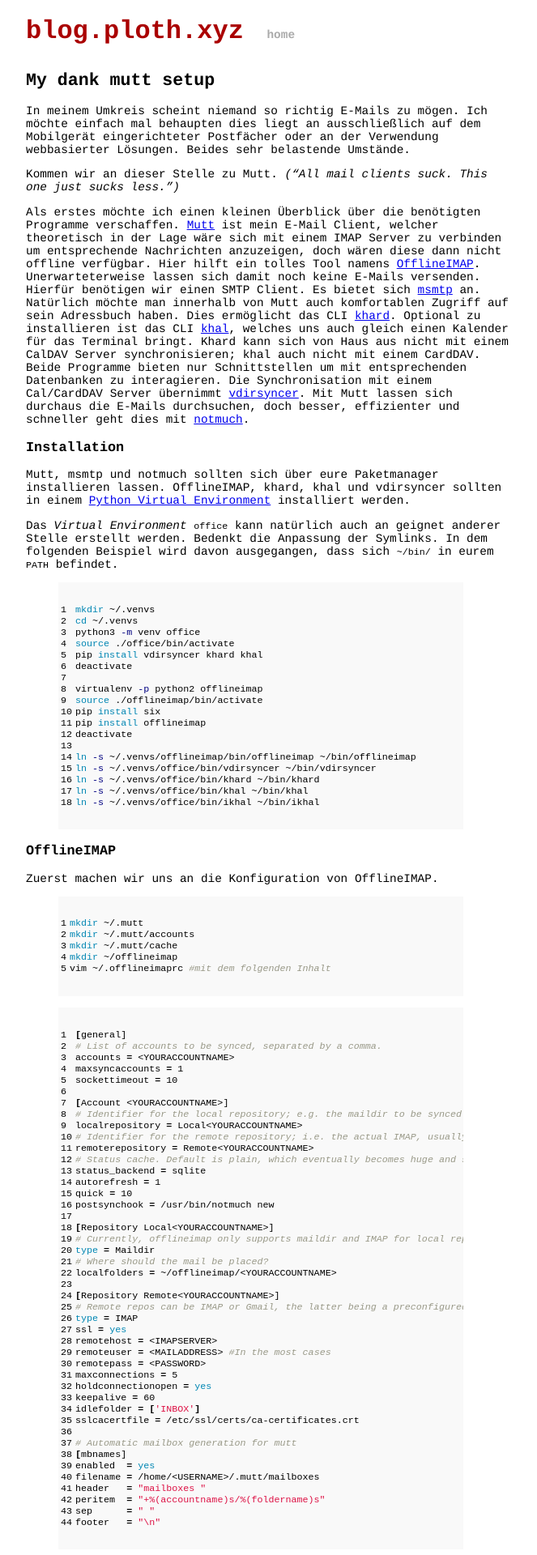
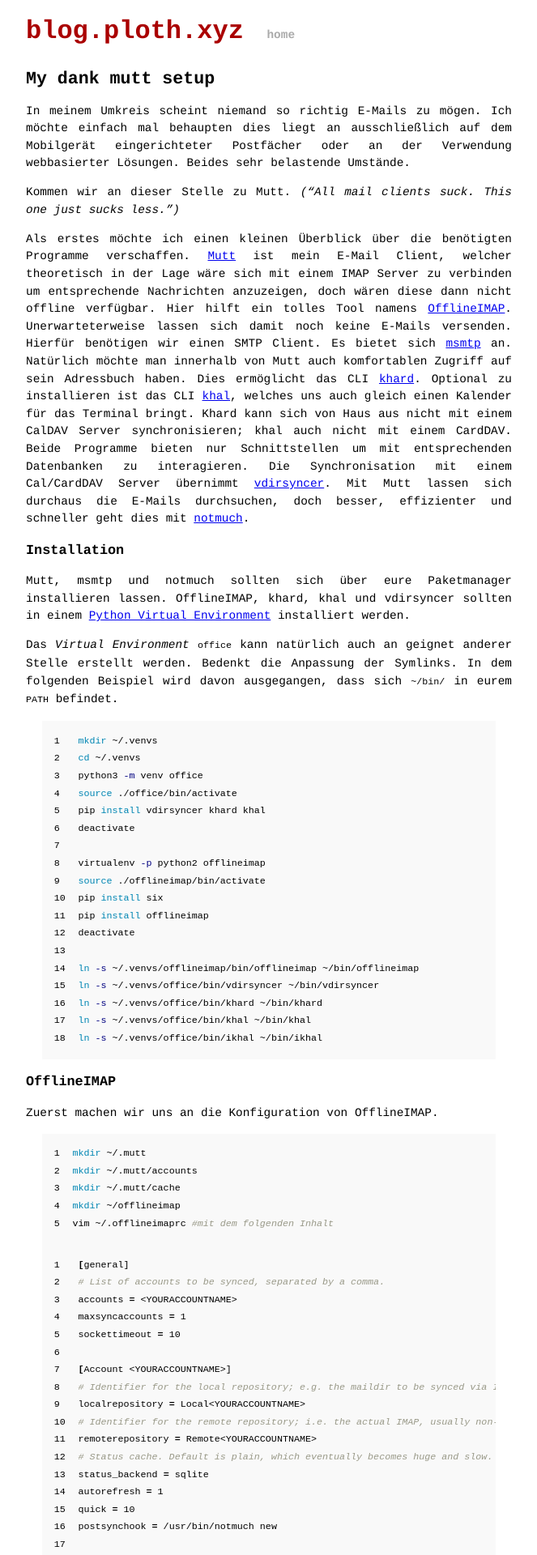
Before and after one commit to ploth/ploth.github.io, a Jekyll site: the page built from _posts/2017-10-31-dank-mutt-setup.md, in a window 1280 px wide. Shown: the top 1920 px of the page at 81% size, without its empty margins (308-971 px from the left). Built offline with Jekyll 4.4.1, drawn with Linux system fonts in a browser that asks for light colours.

Commit message:
Refine style

```diff
--- a/_layouts/post.html
+++ b/_layouts/post.html
@@ -2,7 +2,7 @@
 layout: default
 ---
 
-<div>
+<div class="post">
 {{ content }}
 </div>
 
--- a/css/main.css
+++ b/css/main.css
@@ -11,11 +11,11 @@
 body {
     font-family: Courier, monospace;
     font-size: 90%;
+    width: 600px;
+    margin-left: calc(50vw - 300px);
 }
 
 .content {
-    max-width: 600px;
-    margin: 0 auto;
 }
 
 .header {
@@ -53,6 +53,7 @@
 .list ul {
     list-style-type: none;
     padding: 0;
+    line-height: 1.5em;
 }
 
 .list span {
@@ -71,6 +72,11 @@
     color: var(--visited);
 }
 
+.post {
+    text-align: justify;
+    line-height: 1.5em;
+}
+
 .footer {
     color: var(--hover);
     font-size: 90%;
--- a/css/syntax.css
+++ b/css/syntax.css
@@ -60,5 +60,9 @@
 .highlight .il { color: #009999 } /* Literal.Number.Integer.Long */
 .highlight {
     overflow: auto;
-    width: 500px;
+    width: 560px;
+    margin: 0px 20px 0px 20px;
 }
+.highlight pre {
+    margin: 0.5em 0.5em;
+}
```
